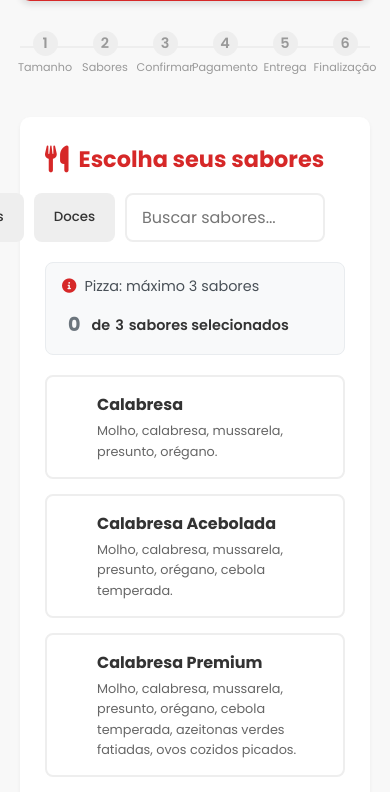
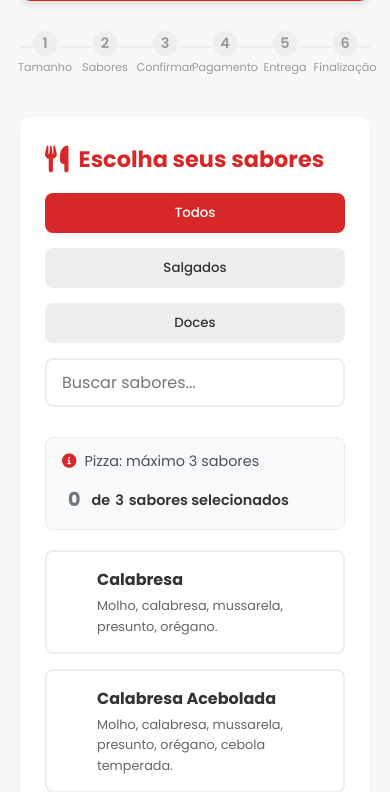
Before and after one commit to AlessaLeit/piWebSenac, a Django app: page /sabores/ in a window 390 px wide. Shown: the part 291-1083 px from the top of the page. Run offline with Django 5.2, Linux system fonts and the light colour scheme.

Commit message:
botao-filtro corrigido responsividade

```diff
--- a/PiWeb/settings.py
+++ b/PiWeb/settings.py
@@ -22,7 +22,7 @@ SECRET_KEY = config('SECRET_KEY')
 # SECURITY WARNING: don't run with debug turned on in production!
 DEBUG = True
 
-ALLOWED_HOSTS = ['casadaspizzas.com.br', '212.85.1.84', 'localhost']
+ALLOWED_HOSTS = ['casadaspizzas.com.br', '212.85.1.84', 'localhost', '127.0.0.1']
 
 
 # Application definition
--- a/pi/static/css/estilo.css
+++ b/pi/static/css/estilo.css
@@ -256,6 +256,25 @@ ul {
     font-size: 1rem;
     width: 200px;
     margin-right: 20px;
+}
+
+@media (max-width: 600px) {
+    .filtro-sabores {
+        flex-direction: column;
+        align-items: stretch;
+        gap: 15px;
+    }
+
+    .search-input {
+        width: 100%;
+        margin-right: 0;
+        margin-bottom: 10px;
+    }
+
+    .botao-filtro {
+        width: 100%;
+        padding: 12px 20px;
+    }
 }
 
 .botao-filtro {
```
Also changed, not shown: 1 other file.
